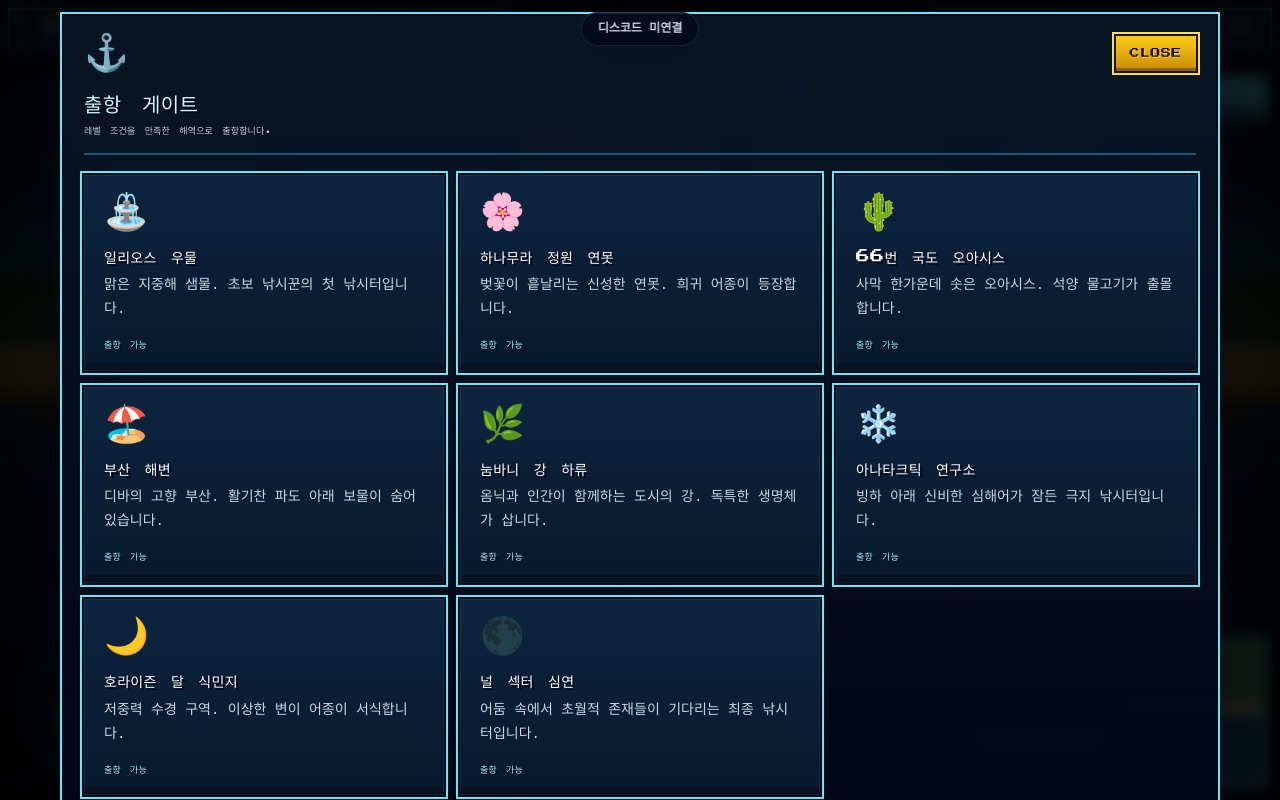
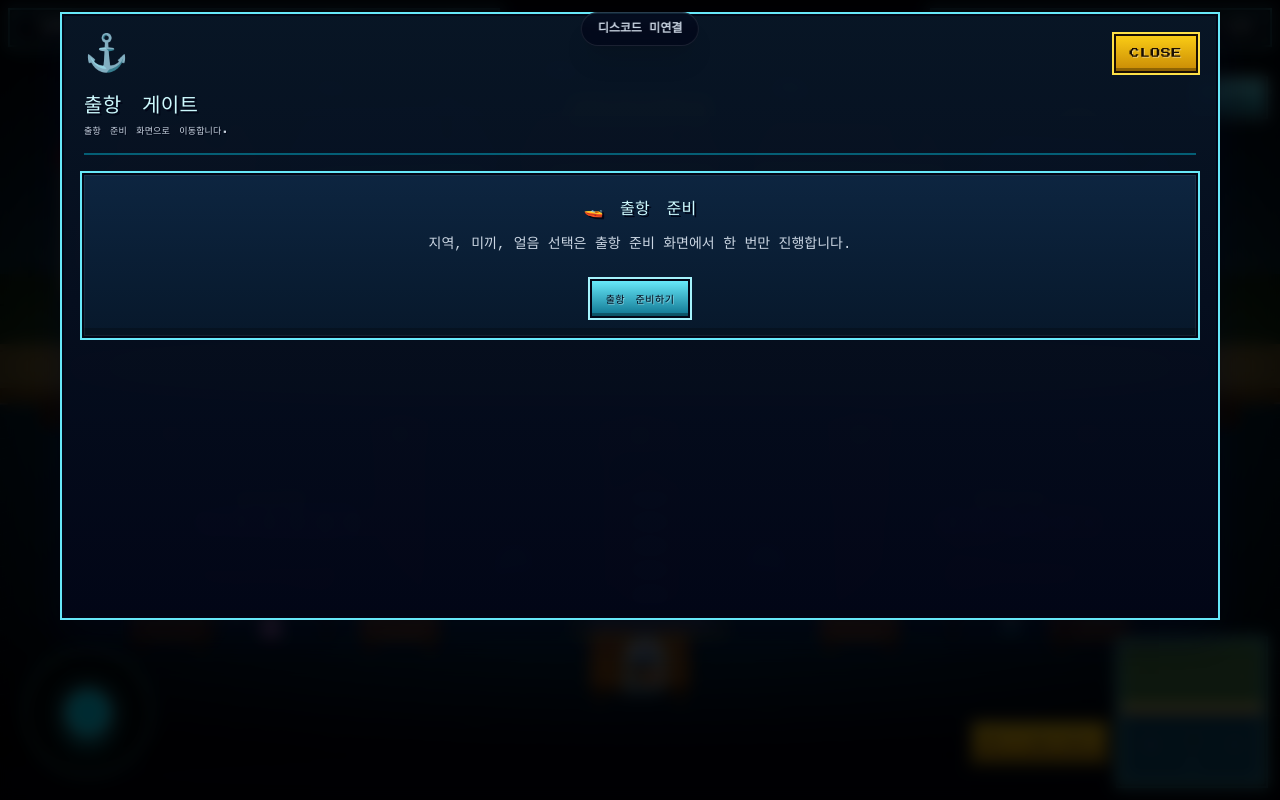
Before and after one commit to winzfs/overwatch-fishing-web, a Next.js app: page /harbor in a window 1280 px wide. Both pictures are taken after a click on the button "⚓ 출항". Built offline with nearby package versions, Linux system fonts and the light colour scheme.

Commit message:
Fix duplicate region selection

```diff
--- a/app/harbor/page.tsx
+++ b/app/harbor/page.tsx
@@ -1711,35 +1711,25 @@ export default function HarborPage() {
       <GameModal
         title="출항 게이트"
         icon="⚓"
-        desc="레벨 조건을 만족한 해역으로 출항합니다."
+        desc="출항 준비 화면으로 이동합니다."
         onClose={() => setPanel("none")}
       >
-        <div className="grid gap-4 md:grid-cols-2 xl:grid-cols-3">
-          {regions.map((region) => {
-            const unlocked = isRegionUnlocked(region.id, save);
-            return (
-              <Link
-                key={region.id}
-                href={`/prepare?region=${region.id}`}
-                onClick={(event) => {
-                  if (!unlocked) {
-                    event.preventDefault();
-                    setMessage("레벨이나 장비 조건이 부족합니다.");
-                  }
-                }}
-                className={`pixel-panel p-5 ${
-                  unlocked ? "" : "opacity-60"
-                }`}
-              >
-                <p className="text-4xl">{region.emoji}</p>
-                <h3 className="pixel-text mt-3 text-sm text-white">{region.name}</h3>
-                <p className="mt-2 text-sm leading-6 text-slate-300">{region.desc}</p>
-                <p className={`pixel-text-sm mt-4 ${unlocked ? "text-cyan-200" : "text-rose-200"}`}>
-                  {unlocked ? "출항 가능" : "잠김"}
-                </p>
-              </Link>
-            );
-          })}
+        <div className="pixel-panel p-5 text-center">
+          <p className="pixel-text text-base text-cyan-100">
+            🚤 출항 준비
+          </p>
+
+          <p className="mt-4 text-sm leading-6 text-slate-300">
+            지역, 미끼, 얼음 선택은 출항 준비 화면에서
+            한 번만 진행합니다.
+          </p>
+
+          <Link
+            href="/prepare"
+            className="pixel-btn pixel-btn-cyan mt-6 inline-block"
+          >
+            출항 준비하기
+          </Link>
         </div>
       </GameModal>
     );
```
Also changed, not shown: 1 other file (tests, documents, lock files or other folders).
